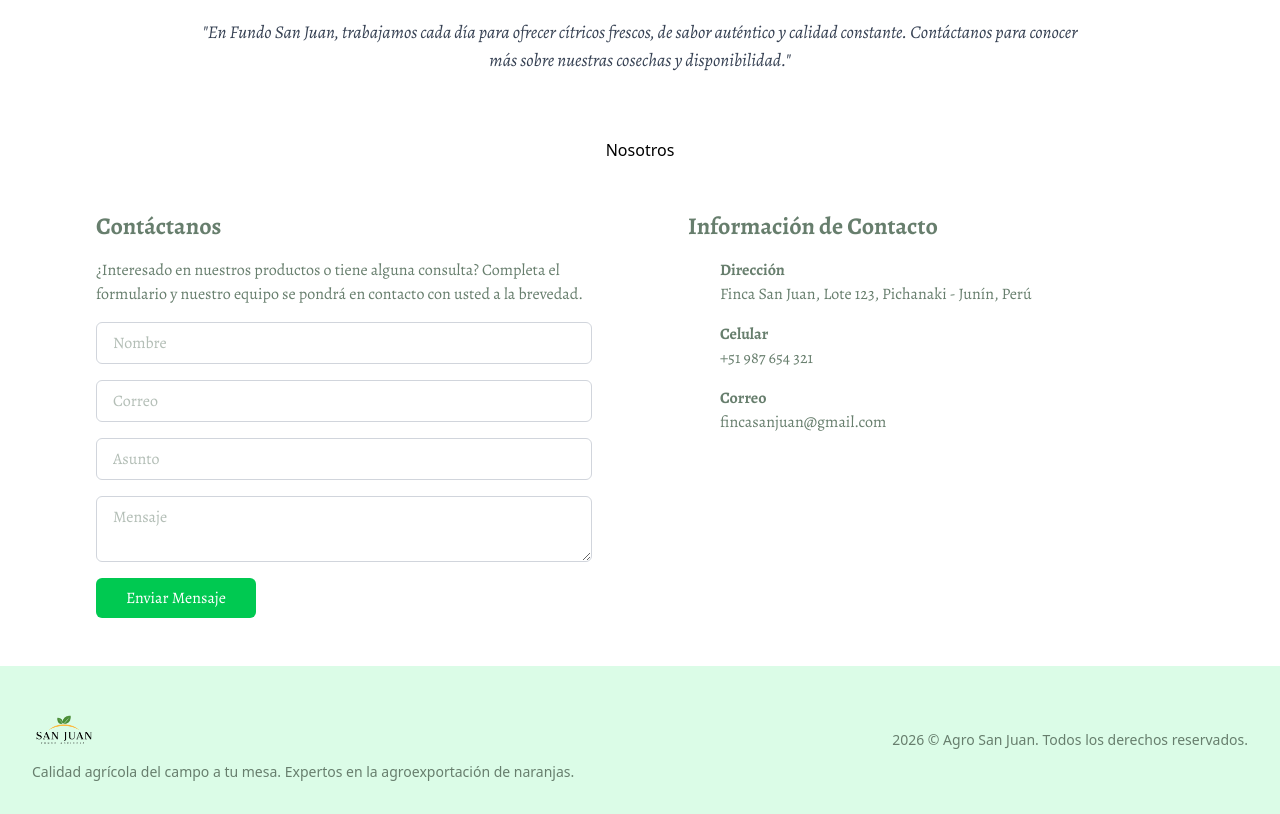
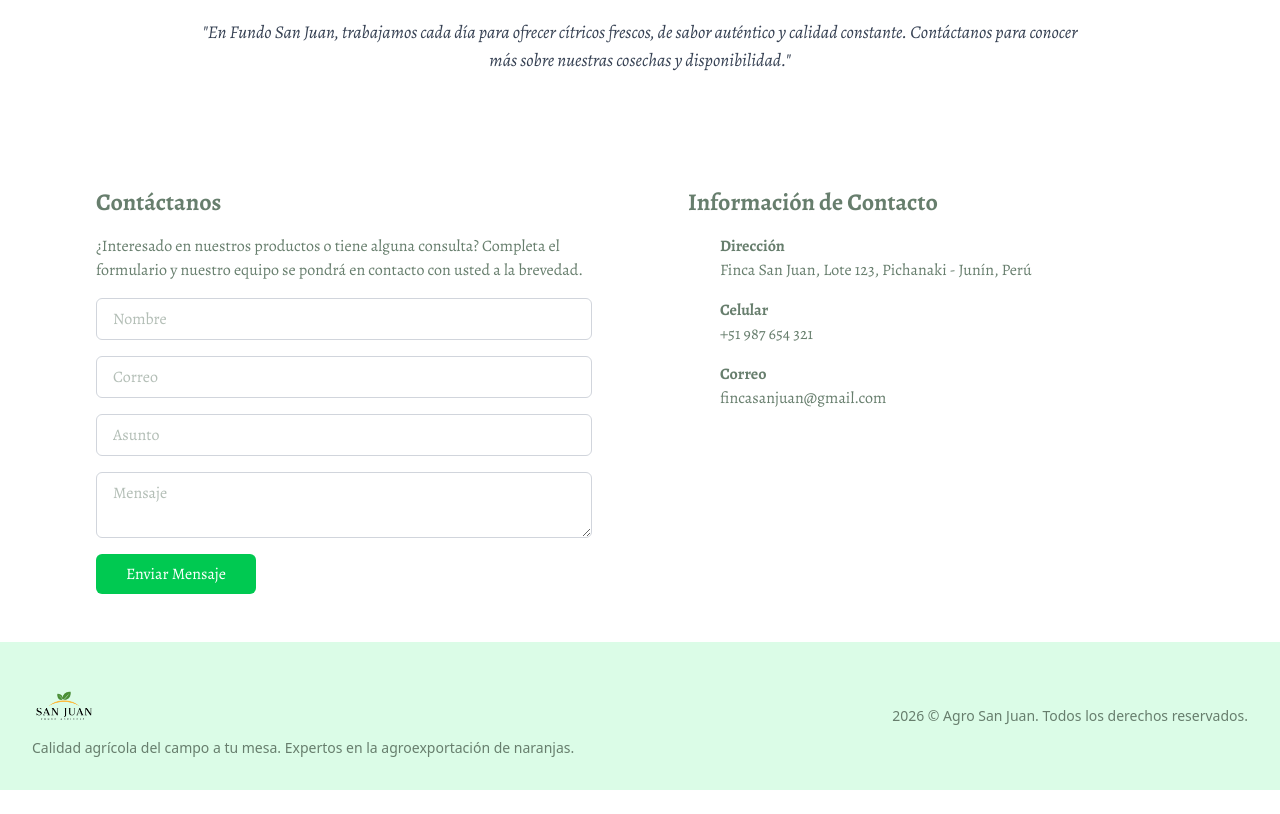
Before and after one commit to esaumorales/agrosanjuan-app, a React (Vite) app: page / in a window 1280 px wide. Shown: the part 1460-2274 px from the top of the page. After the commit the page ends 2250 px from the top, so only its background shows below. Built offline with nearby package versions, Linux system fonts and the light colour scheme; some icons are missing.

Commit message:
feat: delete h1 nosotros

```diff
--- a/src/components/Nosotros.jsx
+++ b/src/components/Nosotros.jsx
@@ -1,7 +1,7 @@
 export default function Nosotros() {
     return (
         <section className="flex flex-col justify-center items-center">
-            <h1>Nosotros</h1>
+            <h1></h1>
         </section>
     );
 }
```
